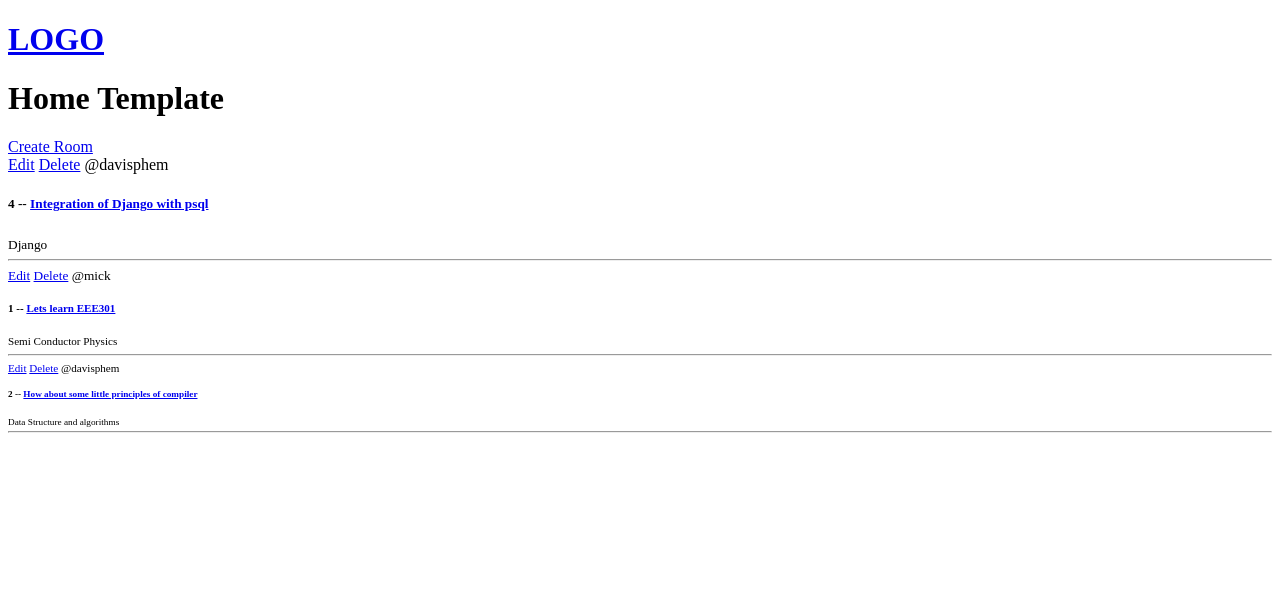
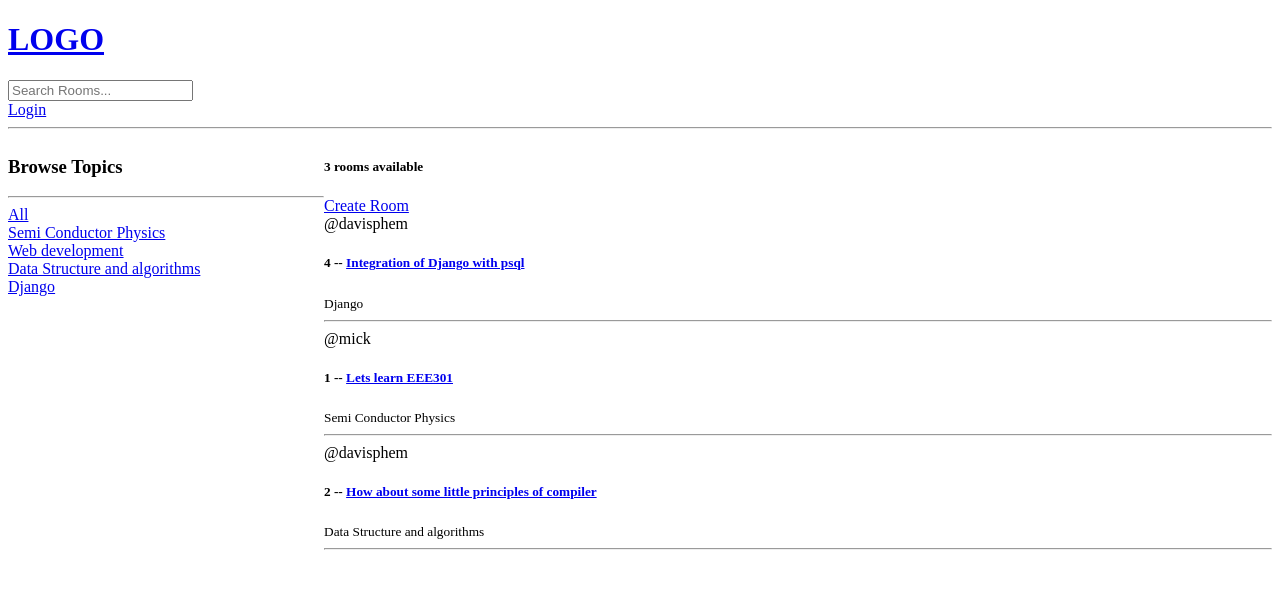
Before and after one commit to Jay-davisphem/letsStudy, a Django app: page / in a window 1280 px wide. Shown: the top 589 px of the page. Run offline with Django 4.2, Linux system fonts and the light colour scheme; data comes from the database, SQL or seed files in the repository; both versions use the stored data as it was after the commit.

Commit message:
more restriction

```diff
--- a/main/templates/main/home.html
+++ b/main/templates/main/home.html
@@ -1,20 +1,47 @@
 {% extends 'base.html' %} {% block content %}
-<h1>Home Template</h1>
+<style>
+  .home-container {
+    display: grid;
+    grid-template-columns: 1fr 3fr;
+  }
+</style>
+<div class="home-container">
   <div>
+    <h3>Browse Topics</h3>
+
+    <hr />
+
+    <div>
+      <a href="{% url 'home' %}">All</a>
+    </div>
+
+    {% for topic in topics %}
+    <div>
+      <a href="{% url 'home'%}?q={{topic.name}}">{{topic.name}}</a>
+    </div>
+    {% endfor %}
+  </div>
+  <div>
+    <h5>{{ rooms_count }} rooms available</h5>
     <a href="{% url 'create-room' %}">Create Room</a>
     <div>
       {% for room in rooms %}
+
       <div>
+        {%if request.user == room.host %}
         <a href="{% url 'update-room' room.id %}">Edit</a>
         <a href="{% url 'delete-room' room.id %}">Delete</a>
+        {% endif %}
         <span>@{{ room.host.username }}</span>
         <h5>
           {{room.id}} -- <a href="{% url 'room' room.id %}">{{room.name}}</a>
         </h5>
-      <small>{{room.topic.name}}
+        <small>{{room.topic.name}}</small>
         <hr />
       </div>
       {% endfor %}
     </div>
   </div>
+</div>
+
 {% endblock %}
--- a/main/urls.py
+++ b/main/urls.py
@@ -2,6 +2,9 @@ from django.urls import path
 from . import views
 
 urlpatterns = [
+    path("register/", views.register_view, name="register"),
+    path("login/", views.login_view, name="login"),
+    path("logout/", views.logout_view, name="logout"),
     path("", views.home, name="home"),
     path("room/<str:pk>", views.room, name="room"),
     path("create-room/", views.create_room, name="create-room"),
--- a/main/views.py
+++ b/main/views.py
@@ -1,21 +1,44 @@
 from django.shortcuts import render, redirect
 from django.http import HttpResponse
-from .models import Room
+from django.db.models import Q
+from django.contrib.auth.models import User
+from django.contrib import messages
+from django.contrib.auth import authenticate, login, logout
+from django.contrib.auth.decorators import login_required
+from django.contrib.auth.forms import UserCreationForm
+from .models import Room, Topic, Message
 from .forms import RoomForm
 
 
 def home(request):
-    rooms = Room.objects.all()
-    context = {"rooms": rooms}
+    q = request.GET.get("q")
+    q = q if q else ""
+    rooms = Room.objects.filter(
+        Q(topic__name__icontains=q)
+        | Q(name__icontains=q)
+        | Q(description__icontains=q)
+        | Q(host__username=q)
+    )
+
+    topics = Topic.objects.all()
+    context = {"rooms": rooms, "topics": topics, "rooms_count": rooms.count()}
     return render(request, "main/home.html", context)
 
 
 def room(request, pk):
     room = Room.objects.get(pk=pk)
-    context = {"room": room}
+    chats = room.message_set.all().order_by("-created")
+
+    if request.method == "POST":
+        message = Message.objects.create(
+            user=request.user, room=room, body=request.POST.get("body")
+        )
+        return redirect("room", pk=room.id)
+    context = {"room": room, "chats": chats}
     return render(request, "main/room.html", context)
 
 
+@login_required(login_url="/login")
 def create_room(request):
     form = RoomForm()
     if request.method == "POST":
@@ -27,9 +50,13 @@ def create_room(request):
     return render(request, "main/room_form.html", context)
 
 
+@login_required(login_url="/login")
 def update_room(request, pk):
     room = Room.objects.get(id=pk)
     form = RoomForm(instance=room)
+
+    if request.user != room.host:
+        return HttpResponse("You don't have the permission to do this! ")
     if request.method == "POST":
         form = RoomForm(request.POST, instance=room)
         if form.is_valid():
@@ -39,10 +66,60 @@ def update_room(request, pk):
     return render(request, "main/room_form.html", context)
 
 
+@login_required(login_url="/login")
 def delete_room(request, pk):
     room = Room.objects.get(id=pk)
     context = {"room": room}
+
+    if request.user != room.host:
+        return HttpResponse("You don't have the permission to do this! ")
+
     if request.method == "POST":
         room.delete()
         return redirect("home")
     return render(request, "main/delete.html", context)
+
+
+def login_view(request):
+    page = "login"
+    if request.user.is_authenticated:
+        return redirect("home")
+    if request.method == "POST":
+        username = request.POST.get("username").lower()
+        password = request.POST.get("password")
+
+        try:
+            user = User.objects.get(username=username)
+        except:
+            messages.error(request, "User does not exists!")
+        user = authenticate(request, username=username, password=password)
+        if user:
+            login(request, user)
+            return redirect("home")
+        else:
+            messages.error(request, "Username OR password is incorrect!")
+    context = {"page": page}
+    return render(request, "main/login_register.html", context)
+
+
+def logout_view(request):
+    logout(request)
+    return redirect("home")
+
+
+def register_view(request):
+    page = "register"
+    form = UserCreationForm()
+    if request.method == "POST":
+        form = UserCreationForm(request.POST)
+        if form.is_valid():
+            user = form.save(commit=False)
+
+            user.username = user.username.lower()
+            user.save()
+            login(request, user)
+            return redirect("home")
+        else:
+            messages.error(request, "An error occured during registration")
+    context = {"page": page, "form": form}
+    return render(request, "main/login_register.html", context)
--- a/templates/base.html
+++ b/templates/base.html
@@ -1,20 +1,21 @@
-<!doctype html>
+<!DOCTYPE html>
 <html>
-
-<head>
-    <meta charset='utf-8'>
-    <meta http-equiv='X-UA-Compatible' content='IE=edge'>
+  <head>
+    <meta charset="utf-8" />
+    <meta http-equiv="X-UA-Compatible" content="IE=edge" />
     <title>{% block title%}Page Title{% endblock%}</title>
-    <meta name='viewport' content='width=device-width, initial-scale=1'>
+    <meta name="viewport" content="width=device-width, initial-scale=1" />
     <!-- <link rel='stylesheet' type='text/css' media='screen' href='base.css'>
     <script src='base.js'></script> -->
-</head>
+  </head>
 
-<body>
-    {% include 'navbar.html' %}
-    {% block content %}
-
-    {% endblock %}
-</body>
-
+  <body>
+    {% include 'navbar.html' %} {% if messages %}
+    <ul class="messages">
+      {% for message in messages %}
+      <li>{{ message }}</li>
+      {% endfor %}
+    </ul>
+    {% endif %} {% block content %} {% endblock %}
+  </body>
 </html>
--- a/templates/navbar.html
+++ b/templates/navbar.html
@@ -1,5 +1,15 @@
-<a href='/'>
+<a href="/">
     <h1>LOGO</h1>
 </a>
-
-</hr>
+<form action="{% url 'home' %}">
+    <input type='text' name='q' placeholder="Search Rooms..." />
+</form>
+{% if request.user.is_authenticated %}
+<p>Hello, {{request.user}}</p>
+{% if request.user.is_authenticated %}
+{% endif %}
+<a href="{% url 'logout' %}">Logout</a>
+{% else %}
+<a href="{% url 'login' %}">Login</a>
+{% endif %}
+<hr />
```
Also changed, not shown: main/templates/main/login_register.html (added, +19 -0 lines), main/templates/main/room.html (+19 -0 lines), db.sqlite3. Lines whose indentation alone changed are shown as unchanged.
